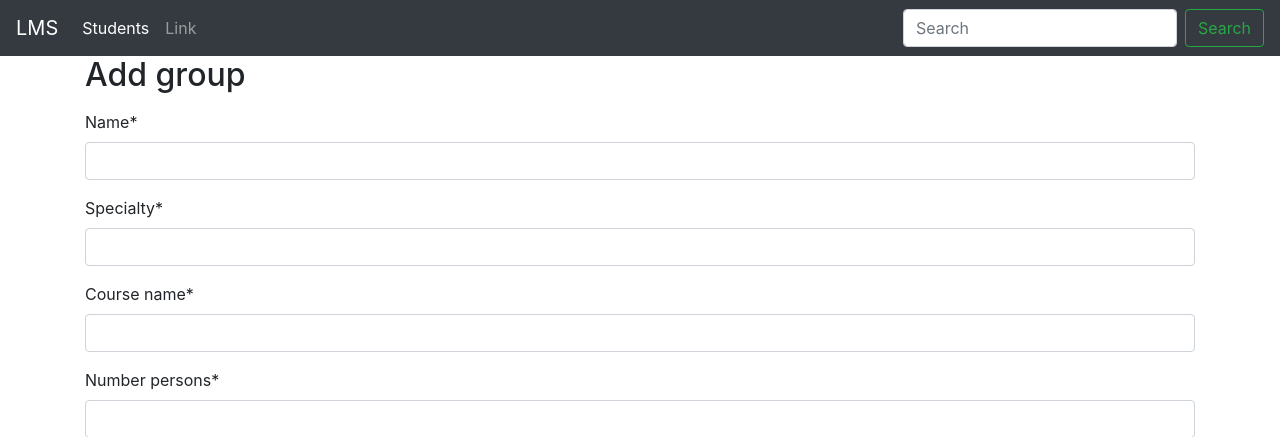
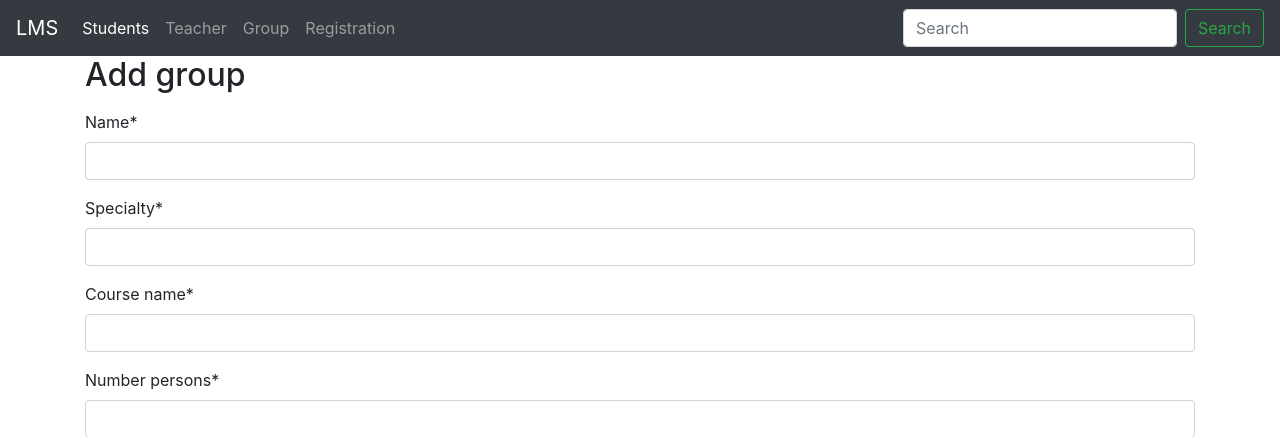
Before and after one commit to annalitvin/lms, a Django app: page /group/add in a window 1280 px wide. Shown: the top 437 px of the page. Run offline with Django 3.2, Linux system fonts and the light colour scheme; data comes from the database, SQL or seed files in the repository; some libraries are stand-ins or nearby versions.

Commit message:
Fixed base tamplate

```diff
--- a/src/templates/base.html
+++ b/src/templates/base.html
@@ -11,33 +11,25 @@
 <body>
 
     <nav class="navbar navbar-expand-lg navbar-dark bg-dark">
-      <a class="navbar-brand" href="{% url 'index' %}">LMS</a>
+      <a class="navbar-brand" href="{% url 'index' %}">LMS <span class="sr-only">(current)</span></a>
       <button class="navbar-toggler" type="button" data-toggle="collapse" data-target="#navbarSupportedContent" aria-controls="navbarSupportedContent" aria-expanded="false" aria-label="Toggle navigation">
         <span class="navbar-toggler-icon"></span>
       </button>
 
       <div class="collapse navbar-collapse" id="navbarSupportedContent">
         <ul class="navbar-nav mr-auto">
-          <li class="nav-item active">
-            <a class="nav-link" href="{% url 'student:list_one' %}">Students <span class="sr-only">(current)</span></a>
-          </li>
-          <li class="nav-item">
-            <a class="nav-link" href="#">Link</a>
-          </li>
-<!--          <li class="nav-item dropdown">-->
-<!--            <a class="nav-link dropdown-toggle" href="#" id="navbarDropdown" role="button" data-toggle="dropdown" aria-haspopup="true" aria-expanded="false">-->
-<!--              Dropdown-->
-<!--            </a>-->
-<!--            <div class="dropdown-menu" aria-labelledby="navbarDropdown">-->
-<!--              <a class="dropdown-item" href="#">Action</a>-->
-<!--              <a class="dropdown-item" href="#">Another action</a>-->
-<!--              <div class="dropdown-divider"></div>-->
-<!--              <a class="dropdown-item" href="#">Something else here</a>-->
-<!--            </div>-->
-<!--          </li>-->
-<!--          <li class="nav-item">-->
-<!--            <a class="nav-link disabled" href="#" tabindex="-1" aria-disabled="true">Disabled</a>-->
-<!--          </li>-->
+              <li class="nav-item active">
+                <a class="nav-link" href="{% url 'student:list_one' %}">Students </a>
+              </li>
+              <li class="nav-item">
+                <a class="nav-link" href="{% url 'teacher:list' %}">Teacher</a>
+              </li>
+                <li class="nav-item">
+                    <a class="nav-link" href="{% url 'group:groups_list' %}">Group</a>
+                </li>
+                <li class="nav-item">
+                    <a class="nav-link" href="{% url 'account:registration' %}">Registration</a>
+                </li>
         </ul>
         <form class="form-inline my-2 my-lg-0">
           <input class="form-control mr-sm-2" type="search" placeholder="Search" aria-label="Search">
```
